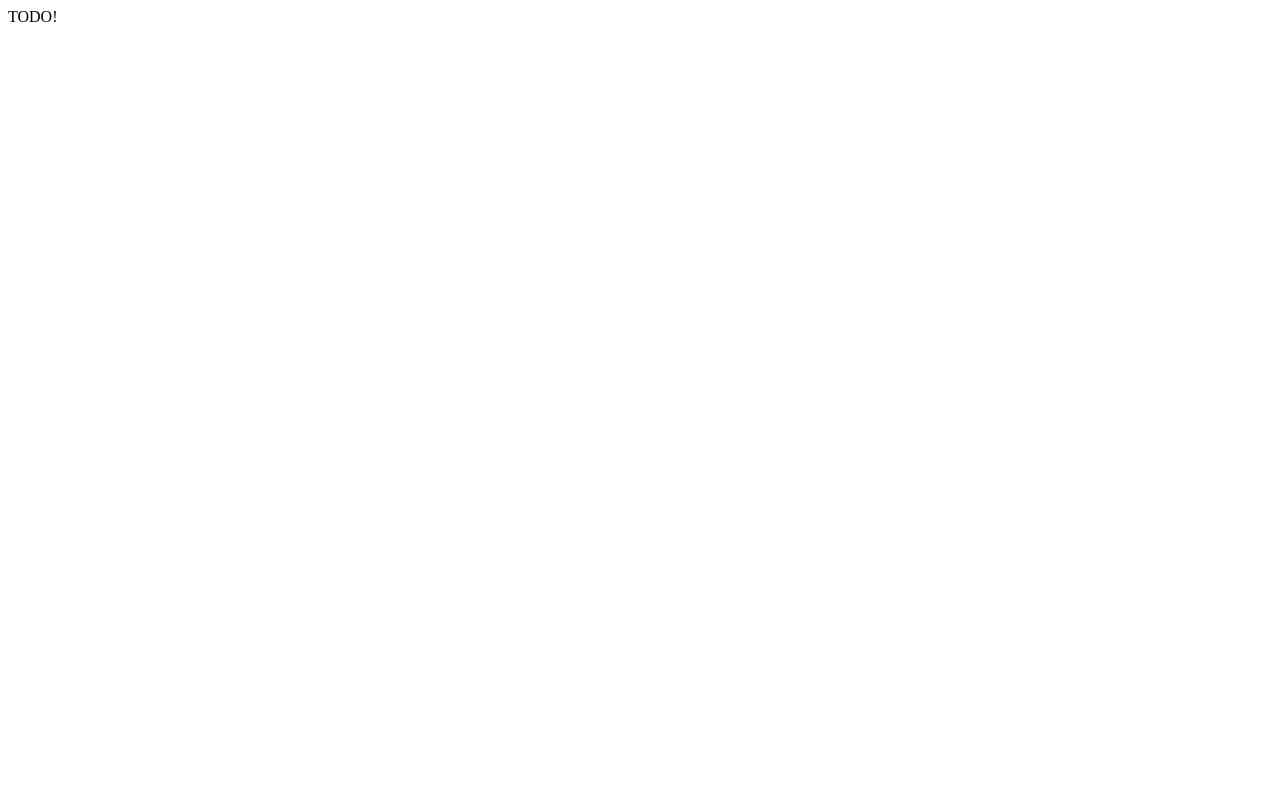
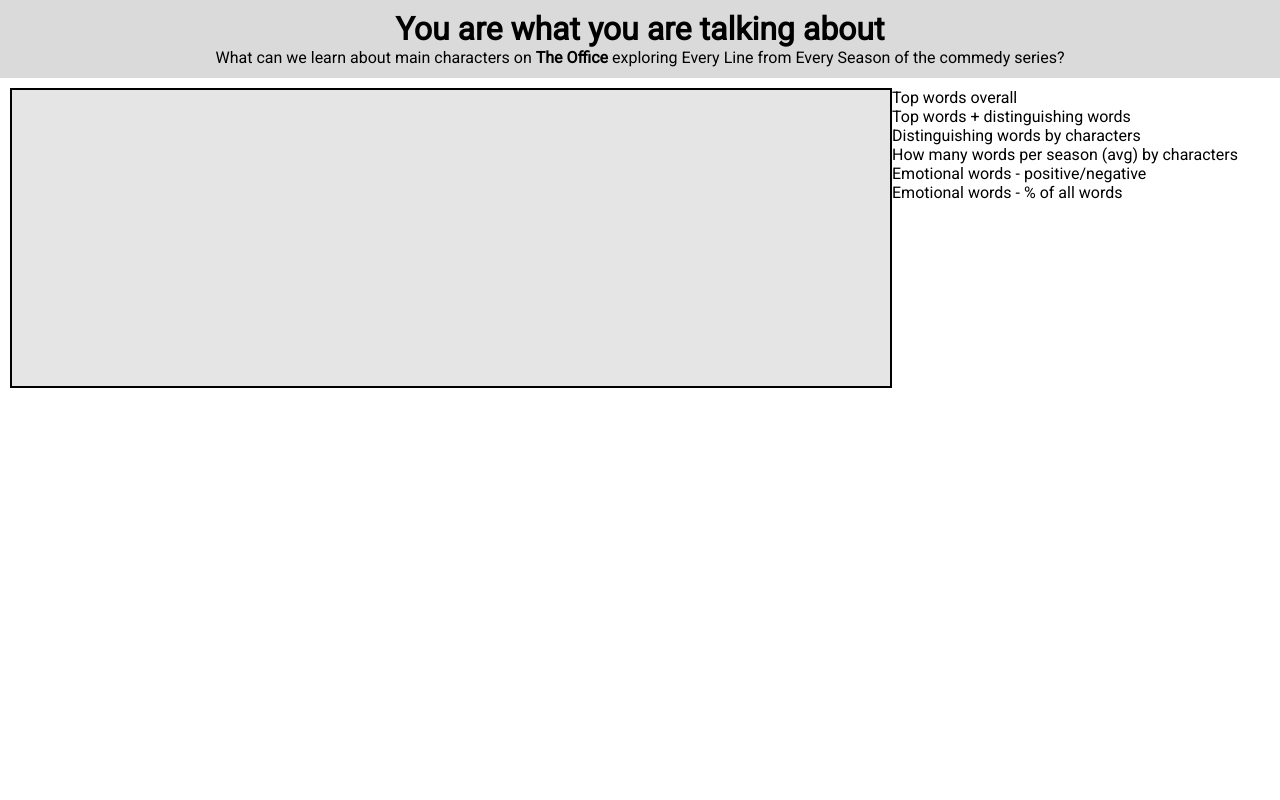
Before and after one commit to maryzam/the-office-story, a React app: page / in a window 1280 px wide. Shown: the top 800 px of the page. Built offline with nearby package versions, Linux system fonts and the light colour scheme.

Commit message:
Prepare structure of the app (components), add css styles for the main parts

```diff
--- a/index.html
+++ b/index.html
@@ -4,8 +4,10 @@
     <meta charset="utf-8">
     <meta name="viewport" content="width=device-width, initial-scale=1">
     <title>Every Line from in The Office</title>
+    <link href="https://fonts.googleapis.com/css?family=Roboto" rel="stylesheet">
   </head>
   <body>
-    <div id="root"></div></body>
+    <div id="root"></div>
     <script type="text/javascript" src="dist/index.js"></script>
+  </body>
 </html>
--- a/package.json
+++ b/package.json
@@ -29,6 +29,7 @@
   },
   "dependencies": {
     "d3": "^5.1.0",
+    "lodash": "^4.17.10",
     "prop-types": "^15.6.1",
     "react": "^16.3.2",
     "react-dom": "^16.3.2"
--- a/src/scripts/App.js
+++ b/src/scripts/App.js
@@ -1,5 +1,32 @@
 import React from 'react';
+import PropTypes from "prop-types";
 
-const App = (props) => (<div> TODO! </div>);
+import Header from "./Header";
+import Footer from "./Footer";
+
+import CharacterOverview from "./viz/CharacterOverview";
+import SentimentDynamics from "./viz/SentimentDynamics";
+import EmotionsComparison from "./viz/EmotionsComparison";
+
+class App extends React.Component {
+
+	state = {
+
+	}
+
+	render() {
+		return (
+			<div className="container">
+				<Header />
+				<main>
+					<CharacterOverview />
+					<SentimentDynamics />
+					<EmotionsComparison />
+				</main>
+				<Footer />
+			</div>
+		)
+	}
+}
 
 export default App;
--- /dev/null
+++ b/src/scripts/Footer.js
@@ -0,0 +1,11 @@
+import React from 'react';
+
+const Footer = () => (
+		<footer>
+			<p>Made by <a href="http://twitter.com/maryzamcode" target="_blank">Mary Zam</a></p>
+			<p>Source Code on <a href="http://github.com/maryzam" target="_blank">GitHub</a></p>
+			<p>Sorce Data provided by <a href="http://officequotes.net/" target="_blank">officequotes.net</a></p>
+		</footer>
+	);
+
+export default Footer;
--- /dev/null
+++ b/src/scripts/Header.js
@@ -0,0 +1,12 @@
+import React from "react";
+
+const Header = () => (
+		<header>
+			<h1>You are what you are talking about</h1>
+			<p>
+				What can we learn about main characters on <span>The Office</span> exploring Every Line from Every Season of the commedy series?
+			</p>
+		</header>
+	);
+
+export default Header;
--- /dev/null
+++ b/src/scripts/viz/CharacterOverview.js
@@ -0,0 +1,26 @@
+import React from "react";
+
+// import data sets
+
+class CharacterOverview extends React.Component {
+
+	render() {
+
+		return (
+			<section>
+				<div className="viz"></div>
+				<div className="note">
+					<div className="article">Top words overall</div>
+					<div className="article">Top words + distinguishing words</div>
+					<div className="article">Distinguishing words by characters</div>
+					<div className="article">How many words per season (avg) by characters</div>
+					<div className="article">Emotional words - positive/negative</div>
+					<div className="article">Emotional words - % of all words</div>
+				</div>
+			</section>
+		);
+	}
+}
+
+
+export default CharacterOverview;
--- /dev/null
+++ b/src/scripts/viz/EmotionsComparison.js
@@ -0,0 +1,10 @@
+import React from "react";
+
+const EmotionsComparison = () => (
+		<section>
+			<div className="viz"></div>
+			<div className="note">TODO:EmotionsComparison</div>
+		</section>
+	);
+
+export default EmotionsComparison;
--- /dev/null
+++ b/src/scripts/viz/SentimentDynamics.js
@@ -0,0 +1,10 @@
+import React from "react";
+
+const SentimentDynamics = () => (
+		<section>
+			<div className="viz"></div>
+			<div className="note">TODO:SentimentDynamics</div>
+		</section>
+	);
+
+export default SentimentDynamics;
--- a/src/styles/index.css
+++ b/src/styles/index.css
@@ -0,0 +1,89 @@
+* {
+	box-sizing: border-box;
+	margin: 0;
+	padding: 0;
+	font-family: 'Roboto', Helvetica, sans-serif;
+}
+
+html, body, .container {
+	width: 100%;
+	height: 100vh;
+}
+
+.container {
+	display: flex;
+	flex-direction: column;
+	align-items: center;
+}
+
+span {
+	font-weight: bold;
+}
+
+/* header & footer */
+
+footer, header {
+	width: 100%;
+   	background: #dadada;
+}
+
+header {
+	display: flex;
+	flex-direction: column;
+	align-items: center;
+    padding: 10px;
+   	border-bottom: solid 1px #dadada;
+}
+
+footer {
+   display: flex;
+   flex-direction: row;
+   justify-content: flex-end;
+   border-top: solid 0.5px #dadada;
+}
+
+footer p {
+  padding: 5px 10px;
+  font-size: 0.7em;
+  border-right: solid 1px #333;
+}
+
+footer p:last-child {
+	border: none;
+}
+
+footer a {
+  color: #333;
+  font-weight: bold;
+}
+
+/* main */
+main {
+	display: flex;
+	flex: 1 1 auto;
+	flex-direction: column;
+	justify-self: center;
+	width: 100%;
+	max-width: 1280px;
+	min-width: 480px;
+}
+
+section {
+	display: flex;
+	min-height: 400px;
+	padding: 10px;
+}
+
+.viz {
+	position: sticky;
+	top: 0;
+	width: 70%;
+	height: 300px;
+
+	background: rgba(0,0,0,0.1);
+	border: 2px solid black;
+}
+
+.note {
+	height: 700px;
+}
```
Also changed, not shown: dist/index.js, src/data/distinguishing_words.json (renamed from data/distinguishing_words.json), src/data/frequency/lines_per_character.json (renamed from data/frequency/lines_per_character.json), src/data/frequency/top_words_overall.json (renamed from data/frequency/top_words_overall.json), src/data/frequency/words_per_character.json (renamed from data/frequency/words_per_character.json), src/data/frequency/words_per_line.json (renamed from data/frequency/words_per_line.json), src/data/sentiments/by_seasons.json (renamed from data/sentiments/by_seasons.json), src/data/sentiments/by_types.json (renamed from data/sentiments/by_types.json), src/data/sentiments/top_character.json (renamed from data/sentiments/top_character.json), src/data/sentiments/top_overall.json (renamed from data/sentiments/top_overall.json), 1 other file.
